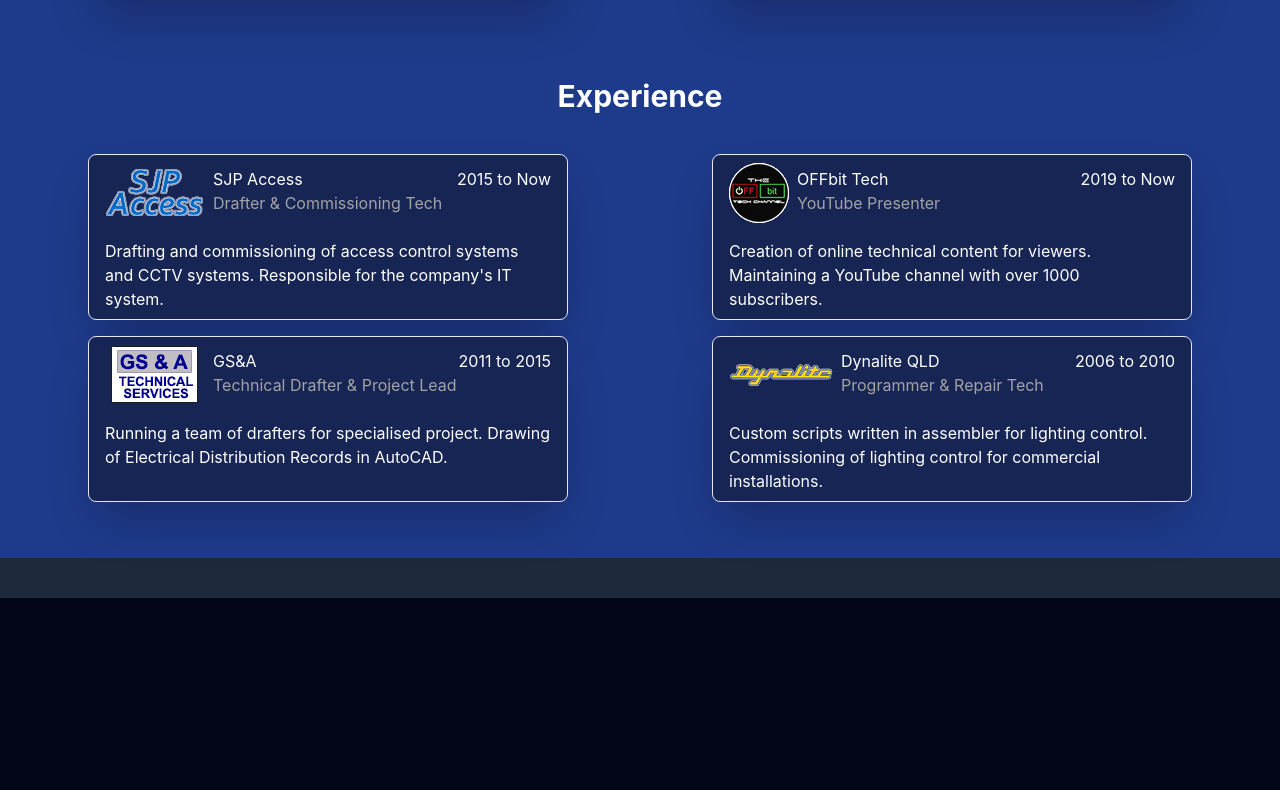
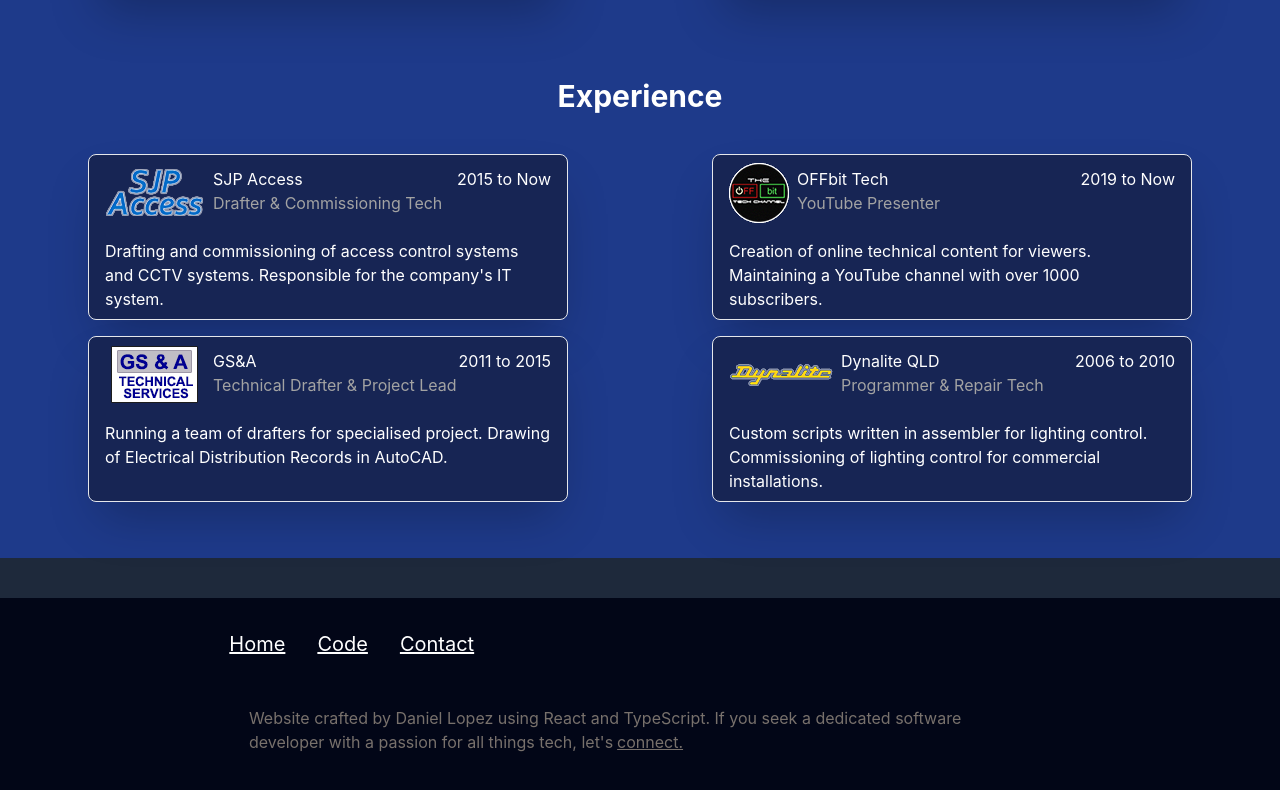
Before and after one commit to TheThinkPotato/porfolio-web-site, a React (Create React App) app: page / in a window 1280 px wide. Shown: the part 1634-2424 px from the top of the page. Before the commit the page ends 2232 px from the top, so only its background shows below. Built offline with nearby package versions, Linux system fonts and the light colour scheme.

Commit message:
:sparkles: Added Footer

```diff
--- /dev/null
+++ b/src/components/Footer.tsx
@@ -0,0 +1,53 @@
+import React from "react";
+import { Link, useLocation } from "react-router-dom";
+
+
+interface FooterProps { }
+
+const Footer: React.FC<FooterProps> = () => {
+    return (
+        <footer className=" bg-slate-950 w-full">
+            <div className="text-white justify-around self-center w-11/12 md:w-2/3 mx-auto">
+                <div className="flex mt-4">
+                    <nav className="flex flex-wrap">
+                        <ul className="mx-4 mt-4 pb-2">
+                            <Link to="/">
+                                <button className="underline text-xl hover:text-amber-400">
+                                    Home
+                                </button>
+                            </Link>
+                        </ul>
+                        <ul className="mx-4 mt-4">
+                            <Link to="/Code">
+                                <button className="underline text-xl hover:text-amber-400">
+                                    Code
+                                </button>
+                            </Link>
+                        </ul>
+                        <ul className="mx-4 mt-4">
+                            <Link to="/Contact">
+                                <button className="underline text-xl hover:text-amber-400">
+                                    Contact
+                                </button>
+                            </Link>
+                        </ul>
+                    </nav>
+                    <div className="grow justify-end mr-5 hidden 2md:flex">
+                        <img src="/images/logo-footer.png" alt="OFFbit logo" />
+                    </div>
+                </div>
+                {/* <div className="flex justify-center mt-8 2md:hidden">
+                    <img src="/images/logo-footer.png" alt="OFFbit logo" />
+                </div> */}
+
+                <p className="my-10 text-stone-500 mx-auto w-11/12">
+                    Website crafted by Daniel Lopez using React and TypeScript. If you seek a dedicated software developer with a passion for all things tech, let's
+                    <Link to="/contact" className="underline hover:text-amber-400 ml-1">connect. </Link>
+                </p>
+
+            </div>
+        </footer>
+    )
+}
+
+export default Footer;
--- a/src/pages/Code.tsx
+++ b/src/pages/Code.tsx
@@ -1,4 +1,5 @@
 import Header from "../components/Header";
+import Footer from "../components/Footer";
 import data from "../data/Data";
 import CodeCard from "../components/CodeCard";
 import { Link } from "react-router-dom";
@@ -10,7 +11,7 @@ const Code: React.FC = () => {
     >
       <Header />
       <section className="flex flex-col bg-slate-800 pb-10 w-full"
-      style={{maxWidth: "1440px",}}>
+        style={{ maxWidth: "1440px", }}>
         <img
           src="images/code.png"
           className="flex w-full"
@@ -43,6 +44,7 @@ const Code: React.FC = () => {
           </article>
         </div>
       </section>
+      <Footer />
     </article>
   );
 };
--- a/src/pages/Contact.tsx
+++ b/src/pages/Contact.tsx
@@ -1,4 +1,5 @@
 import Header from "../components/Header";
+import Footer from "../components/Footer";
 import { Link } from "react-router-dom";
 
 const Contact: React.FC = () => {
@@ -9,7 +10,7 @@ const Contact: React.FC = () => {
       {/* {squares.map((square) => square)} */}
       <Header />
       <section className="flex flex-col bg-slate-800 pb-10 w-full"
-      style={{maxWidth: "1440px",}}>
+        style={{ maxWidth: "1440px", }}>
         <img
           src="images/contact.png"
           className="flex w-full"
@@ -24,27 +25,28 @@ const Contact: React.FC = () => {
           <article className="mt-5 mx-4 py-10 sm:mx-10">
             <ul className="flex flex-row flex-wrap justify-start md:justify-between">
               <Link to="https://www.linkedin.com/in/daniel-lopez-dev" target="_blank" className="sm:mx-4 2xl:w-2/5">
-                <li className="flex flex-row my-4 justify-center text-3xl hover:text-amber-400"><svg className="mr-4 h-10 w-10"  viewBox="0 0 24 24"  fill="none"  stroke="currentColor"  strokeWidth="2"  strokeLinecap="round"  strokeLinejoin="round">  <path d="M16 8a6 6 0 0 1 6 6v7h-4v-7a2 2 0 0 0-2-2 2 2 0 0 0-2 2v7h-4v-7a6 6 0 0 1 6-6z" />  <rect x="2" y="9" width="4" height="12" />  <circle cx="4" cy="4" r="2" /></svg>
+                <li className="flex flex-row my-4 justify-center text-3xl hover:text-amber-400"><svg className="mr-4 h-10 w-10" viewBox="0 0 24 24" fill="none" stroke="currentColor" strokeWidth="2" strokeLinecap="round" strokeLinejoin="round">  <path d="M16 8a6 6 0 0 1 6 6v7h-4v-7a2 2 0 0 0-2-2 2 2 0 0 0-2 2v7h-4v-7a6 6 0 0 1 6-6z" />  <rect x="2" y="9" width="4" height="12" />  <circle cx="4" cy="4" r="2" /></svg>
                   /daniel-lopez-dev
                 </li>
               </Link>
               <Link to="https://github.com/TheThinkPotato" target="_blank" className="sm:mx-4 2xl:w-2/5">
-                <li className="flex flex-row my-4 justify-center text-3xl hover:text-amber-400"><svg className="mr-4 h-10 w-10"  viewBox="0 0 24 24"  fill="none"  stroke="currentColor"  strokeWidth="2"  strokeLinecap="round"  strokeLinejoin="round">  <path d="M9 19c-5 1.5-5-2.5-7-3m14 6v-3.87a3.37 3.37 0 0 0-.94-2.61c3.14-.35 6.44-1.54 6.44-7A5.44 5.44 0 0 0 20 4.77 5.07 5.07 0 0 0 19.91 1S18.73.65 16 2.48a13.38 13.38 0 0 0-7 0C6.27.65 5.09 1 5.09 1A5.07 5.07 0 0 0 5 4.77a5.44 5.44 0 0 0-1.5 3.78c0 5.42 3.3 6.61 6.44 7A3.37 3.37 0 0 0 9 18.13V22" /></svg>
+                <li className="flex flex-row my-4 justify-center text-3xl hover:text-amber-400"><svg className="mr-4 h-10 w-10" viewBox="0 0 24 24" fill="none" stroke="currentColor" strokeWidth="2" strokeLinecap="round" strokeLinejoin="round">  <path d="M9 19c-5 1.5-5-2.5-7-3m14 6v-3.87a3.37 3.37 0 0 0-.94-2.61c3.14-.35 6.44-1.54 6.44-7A5.44 5.44 0 0 0 20 4.77 5.07 5.07 0 0 0 19.91 1S18.73.65 16 2.48a13.38 13.38 0 0 0-7 0C6.27.65 5.09 1 5.09 1A5.07 5.07 0 0 0 5 4.77a5.44 5.44 0 0 0-1.5 3.78c0 5.42 3.3 6.61 6.44 7A3.37 3.37 0 0 0 9 18.13V22" /></svg>
                   /TheThinkPotato
                 </li>
               </Link>
               <Link to="mailto:d__lopez@hotmail.com" className="sm:mx-4 2xl:w-2/5">
-                <li className="flex flex-row my-4 justify-center text-3xl font-light md:font-normal hover:text-amber-400"><svg className="mr-4 h-10 w-10"  width="24" height="24" viewBox="0 0 24 24" strokeWidth="2" stroke="currentColor" fill="none" strokeLinecap="round" strokeLinejoin="round">  <path stroke="none" d="M0 0h24v24H0z"/>  <rect x="3" y="5" width="18" height="14" rx="2" />  <polyline points="3 7 12 13 21 7" /></svg>
+                <li className="flex flex-row my-4 justify-center text-3xl font-light md:font-normal hover:text-amber-400"><svg className="mr-4 h-10 w-10" width="24" height="24" viewBox="0 0 24 24" strokeWidth="2" stroke="currentColor" fill="none" strokeLinecap="round" strokeLinejoin="round">  <path stroke="none" d="M0 0h24v24H0z" />  <rect x="3" y="5" width="18" height="14" rx="2" />  <polyline points="3 7 12 13 21 7" /></svg>
                   d__lopez@hotmail.com</li>
               </Link>
               <Link to="https://www.youtube.com/c/OFFbitTech" target="_blank" className="sm:mx-4 2xl:w-2/5">
-                <li className="flex flex-row my-4 justify-center text-3xl hover:text-amber-400"><svg className="mr-4 h-10 w-10"  viewBox="0 0 24 24"  fill="none"  stroke="currentColor"  strokeWidth="2"  strokeLinecap="round"  strokeLinejoin="round">  <path d="M22.54 6.42a2.78 2.78 0 0 0-1.94-2C18.88 4 12 4 12 4s-6.88 0-8.6.46a2.78 2.78 0 0 0-1.94 2A29 29 0 0 0 1 11.75a29 29 0 0 0 .46 5.33A2.78 2.78 0 0 0 3.4 19c1.72.46 8.6.46 8.6.46s6.88 0 8.6-.46a2.78 2.78 0 0 0 1.94-2 29 29 0 0 0 .46-5.25 29 29 0 0 0-.46-5.33z" />  <polygon points="9.75 15.02 15.5 11.75 9.75 8.48 9.75 15.02" /></svg>
+                <li className="flex flex-row my-4 justify-center text-3xl hover:text-amber-400"><svg className="mr-4 h-10 w-10" viewBox="0 0 24 24" fill="none" stroke="currentColor" strokeWidth="2" strokeLinecap="round" strokeLinejoin="round">  <path d="M22.54 6.42a2.78 2.78 0 0 0-1.94-2C18.88 4 12 4 12 4s-6.88 0-8.6.46a2.78 2.78 0 0 0-1.94 2A29 29 0 0 0 1 11.75a29 29 0 0 0 .46 5.33A2.78 2.78 0 0 0 3.4 19c1.72.46 8.6.46 8.6.46s6.88 0 8.6-.46a2.78 2.78 0 0 0 1.94-2 29 29 0 0 0 .46-5.25 29 29 0 0 0-.46-5.33z" />  <polygon points="9.75 15.02 15.5 11.75 9.75 8.48 9.75 15.02" /></svg>
                   /OFFbitTech</li>
               </Link>
             </ul>
           </article>
         </div>
       </section>
+      <Footer />
     </article>
   );
 };
--- a/src/pages/Home.tsx
+++ b/src/pages/Home.tsx
@@ -1,4 +1,5 @@
 import Header from "../components/Header";
+import Footer from "../components/Footer";
 import EducationCard from "../components/CardEducation";
 import SkillCard from "../components/SkillCard";
 import ExperienceCard from "../components/ExperienceCard";
@@ -67,6 +68,7 @@ const Home: React.FC = () => {
           </article>
         </div>
       </section>
+      <Footer/>
     </article>
   );
 };
```
Lines whose indentation alone changed are shown as unchanged.
